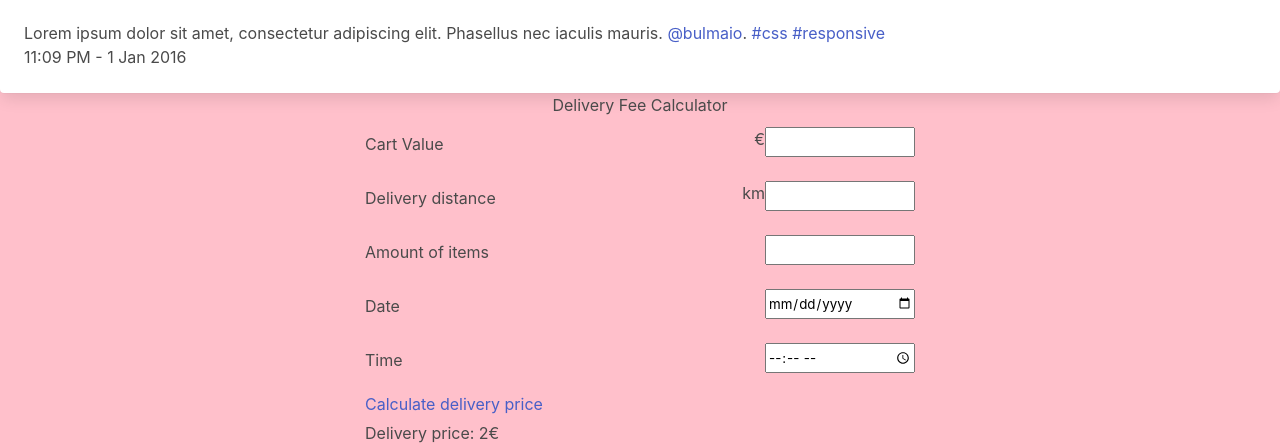
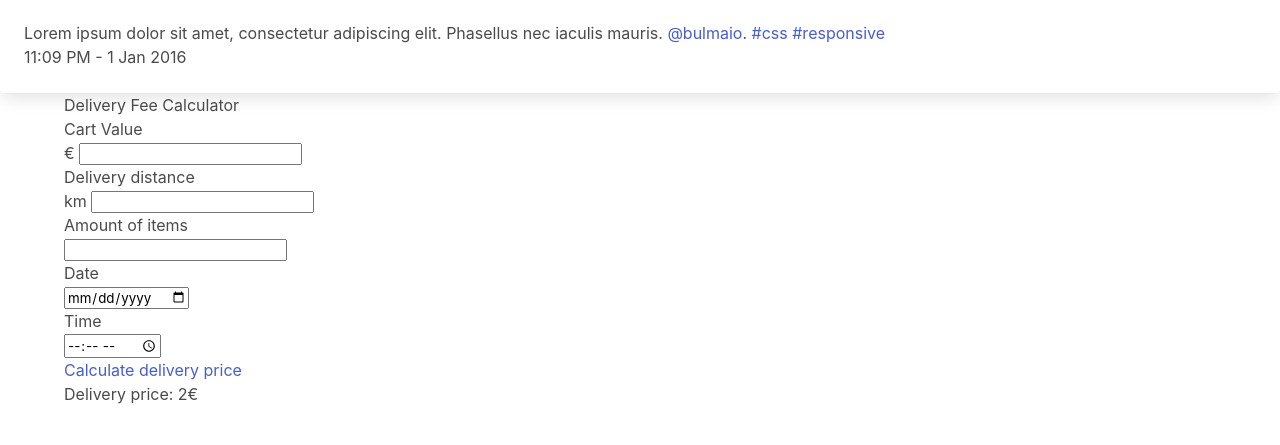
Before and after one commit to KatRobertsTech/walt-app-delivery-fee-calculator, a plain HTML site: page index.html in a window 1280 px wide. Shown: the part 505-950 px from the top of the page. After the commit the page ends 911 px from the top, so only its background shows below. Drawn offline with nearby package versions, Linux system fonts and the light colour scheme.

Commit message:
Update styles.css
deleted original styles

```diff
--- a/styles.css
+++ b/styles.css
@@ -1,44 +1,3 @@
-/* global styling */
-html {
-    box-sizing: border-box;
-}
-
-*, *:before, *:after {
-    box-sizing: inherit;
-}
-
-body {
-    background: pink;
-}
-
-h1 {
-    text-align: center;
-}
-
-h3 {
-    margin: 5px 0;
-}
-
-.container {
-    width: 550px;
-    margin: 0 auto;
-}
-.flex {
-    display: flex;
-}
-
-form {
-    display: flex;
-    flex-direction: column;
-}
-
-.form-section {
-    margin: 10px 0;
-    display: flex;
-    justify-content: space-between;
-}
-
-input {
-    width: 150px;
-    height: 30px;
-}
+img {
+    object-fit: cover;
+  }
```
